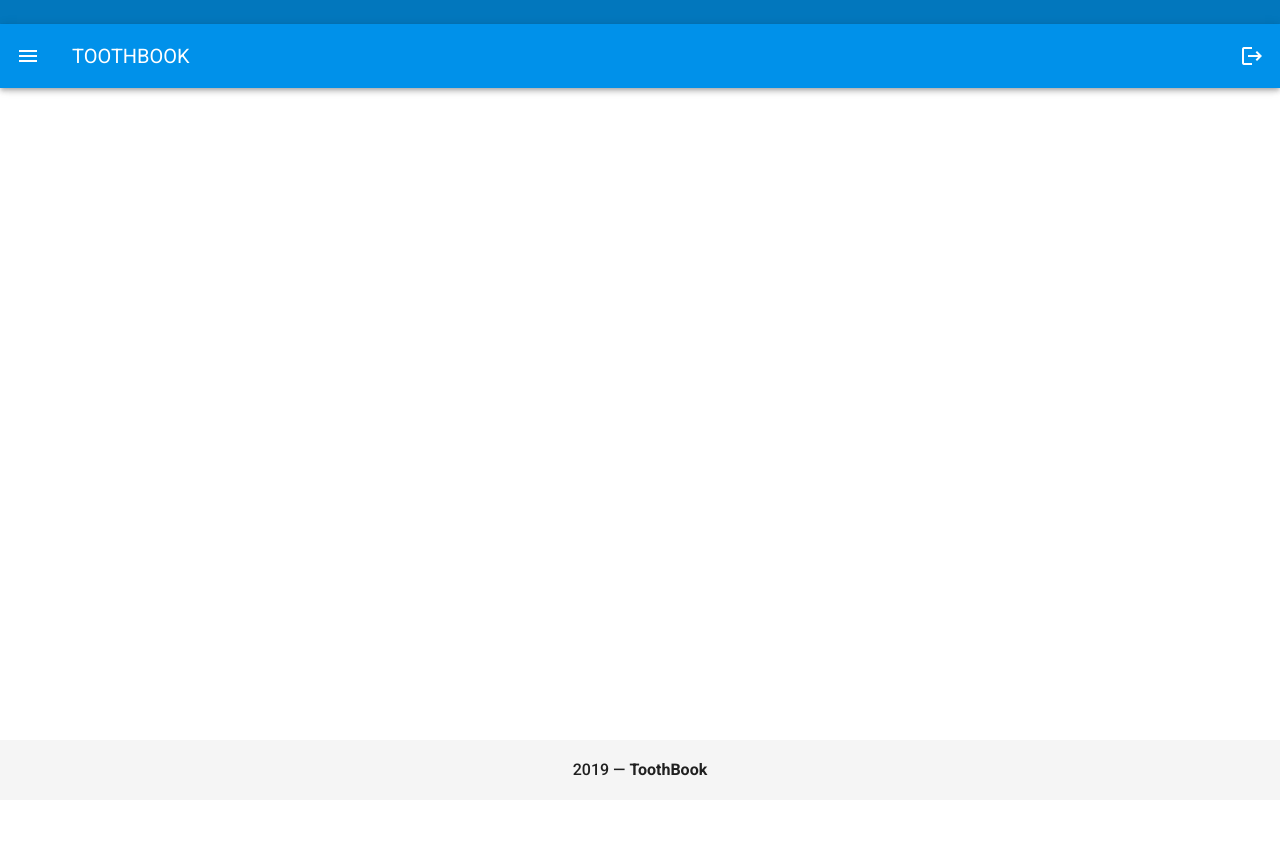
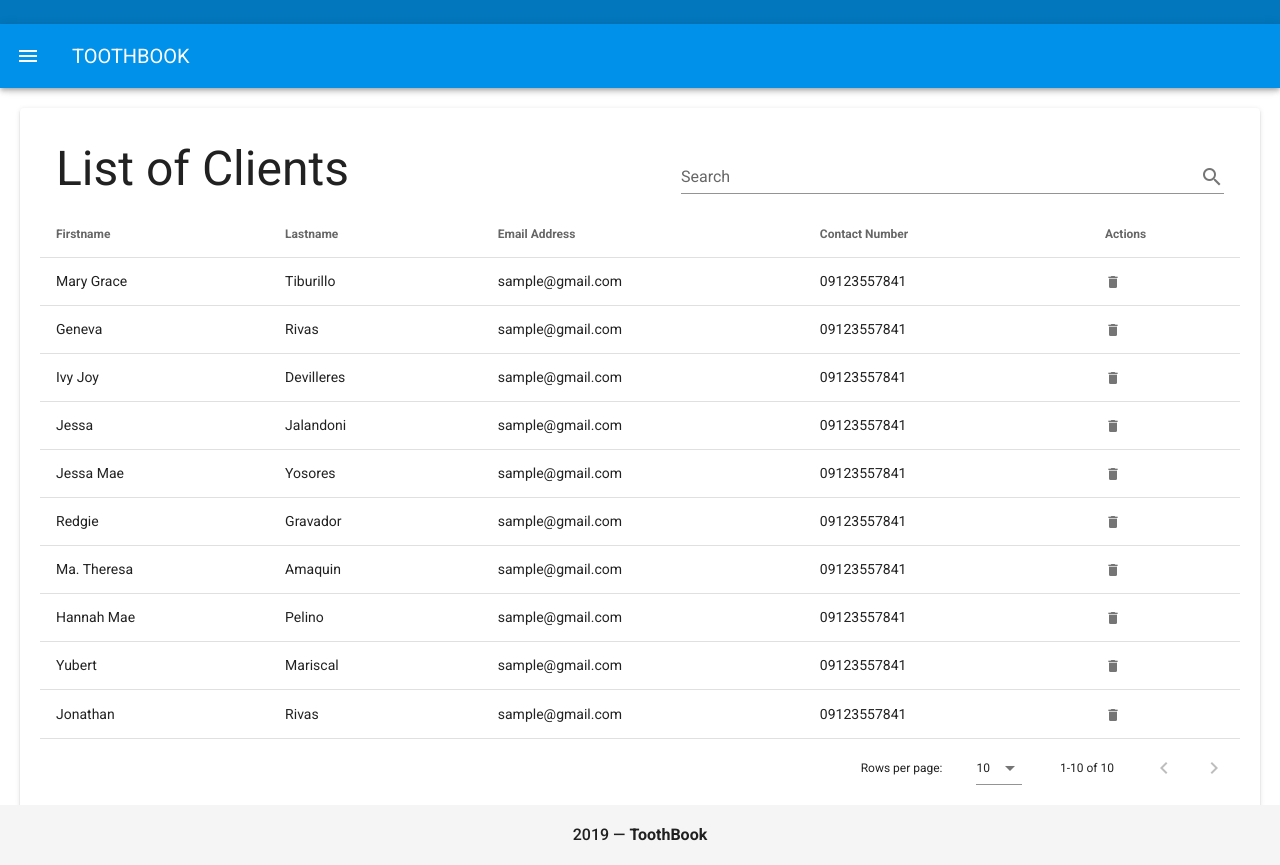
Before and after one commit to ToothBook/toothbook-admin, a Vue app: page /clients in a window 1280 px wide. Before the commit the page ends 800 px from the top, so only its background shows below. Built offline with nearby package versions, Linux system fonts and the light colour scheme.

Commit message:
committed

```diff
--- a/package.json
+++ b/package.json
@@ -36,7 +36,9 @@
       "plugin:vue/essential",
       "eslint:recommended"
     ],
-    "rules": {},
+    "rules": {
+      "no-console": "off"
+    },
     "parserOptions": {
       "parser": "babel-eslint"
     }
--- a/src/App.vue
+++ b/src/App.vue
@@ -1,26 +1,26 @@
-
 <template>
   <v-app>
-     <Header/>
+    <Header v-if="$route.name!= 'Login'" />
     <v-content>
-        <router-view/>
+      <router-view />
     </v-content>
   </v-app>
 </template>
+<script>
+/*eslint no-console: "error"*/
 
-<script>
 import Header from "@/components/Header";
 export default {
   name: "App",
-  components:{
+  components: {
     Header
   },
   methods: {
     LoginPage() {
-        if(this.$route.path == "/") {
-          return false
+      if (this.$route.path == "/") {
+        return false;
       } else {
-          return true
+        return true;
       }
     }
   }
--- a/src/components/Header.vue
+++ b/src/components/Header.vue
@@ -10,9 +10,6 @@
       <v-toolbar-title>TOOTHBOOK</v-toolbar-title>
       <v-spacer></v-spacer>
       <v-spacer></v-spacer>
-      <v-btn icon>
-        <v-icon>mdi-logout</v-icon>
-      </v-btn>
     </v-app-bar>
 
     <v-navigation-drawer
@@ -64,7 +61,7 @@
         cols="12"
         :to="'/admin'"
       >
-        <v-btn icon>
+        <v-btn v-on:click="logout()" icon>
         <v-icon>mdi-logout</v-icon>
       </v-btn>
         <strong>Logout</strong>
@@ -103,6 +100,13 @@ export default {
     group() {
       this.drawer = false;
     }
-  }
+  },
+  methods: {
+    logout() {
+
+        this.$router.push({name: 'Login'})
+
+    }
+  },
 };
 </script>
--- a/src/components/HelloWorld.vue
+++ /dev/null
@@ -1,14 +0,0 @@
-<template>
-  <v-container>
-
-  </v-container>
-</template>
-
-<script>
-export default {
-  name: 'HelloWorld',
-
-  data: () => ({
-  })
-};
-</script>
--- a/src/router/index.js
+++ b/src/router/index.js
@@ -1,40 +1,82 @@
 import Vue from 'vue'
 import VueRouter from 'vue-router'
-import Home from '../views/Home.vue'
 import Admin from '../views/Admin.vue'
 import Services from '../components/Schedule.vue'
 import Login from '../views/Login.vue'
-
+import Client from '../views/Clients.vue'
+// import { isNullOrUndefined } from 'util'
 
 Vue.use(VueRouter)
 
-const routes = [
+
+
+const router = new VueRouter({
+    mode: 'history',
+    base: process.env.BASE_URL,
+    routes: [
         {
-        path: '/',
+            path: '/login',
             name: 'Login',
-        component: Login
+            component: Login,
+            meta: {
+                tokenRequired: true
+            }
         },
         {
-        path: '/Home',
-        name: 'Home',
-        component: Home
+            path: "/",
+            redirect: {
+                path: "/admin"
+            },
+            meta: {
+                tokenRequired: false
+            }
         },
         {
             path: '/admin',
-        name: 'admin',
-        component: Admin
+            name: 'Dashboard',
+            component: Admin,
+            meta: {
+                tokenRequired: false
+            }
         },
         {
             path: '/services',
             name: 'services',
-        component: Services
+            component: Services,
+            meta: {
+                tokenRequired: false
+            }
         },
+        {
+            path: '/clients',
+            name: 'Clients',
+            component: Client,
+            meta: {
+                tokenRequired: false
+            }
+        },
+        {
+            path: "*",
+            redirect: {
+                path: "/"
+            }
+        }
     ]
-
-const router = new VueRouter({
-    mode: 'history',
-    base: process.env.BASE_URL,
-    routes
 })
+// router.beforeEach((to, from, next) => {
+//     if (!to.meta.tokenRequired) {
+//         if (!isNullOrUndefined(localStorage.getItem("isAuthenticated"))) {
+//             next("/login");
+//         } else {
+//             next();
+//         }
+//     } else {
+//         if (isNullOrUndefined(localStorage.getItem("isAuthenticated"))) {
+//             next("/");
+//         } else {
+//             next();
+//         }
+//     }
+// });
 
 export default router
--- a/src/views/Admin.vue
+++ b/src/views/Admin.vue
@@ -1,21 +1,118 @@
 <template>
-    <div class="admin">
-
-            <!-- <Sidebar /> -->
-            <div>Admin</div>
-            <div>
-                <router-view></router-view>
-            </div>
-
-    </div>
+  <v-data-table
+    :headers="headers"
+    :items="clients"
+    :single-expand="singleExpand"
+    :expanded.sync="expanded"
+    item-key="firstname"
+    show-expand
+    class="elevation-1"
+  >
+    <template v-slot:top>
+      <v-toolbar flat class="ma-5 mb-12 pa-5">
+        <v-spacer></v-spacer>
+        <v-toolbar-title class="text-center display-2">Queue of Clients</v-toolbar-title>
+        <v-spacer></v-spacer>
+      </v-toolbar>
+    </template>
+    <template v-slot:item.action="{ item }">
+      <v-icon
+        small
+        @click="deleteItem(item)"
+      >
+        mdi-delete
+      </v-icon>
+    </template>
+    <template v-slot:expanded-item="{ headers }">
+      <td :colspan="headers.length">Notes from the clients here</td>
+    </template>
+  </v-data-table>
 </template>
-
 <script>
-// import Sidebar from "../components/Sidebar.vue";
 export default {
-  name: "admin",
-  components: {
-    // Sidebar
+  name: "Dashboard",
+  data() {
+    return {
+      expanded: [],
+      singleExpand: false,
+      headers: [
+        {
+          text: "Firstname",
+          align: "left",
+          value: "firstname"
+        },
+        {
+          text: "Lastname",
+          value: "lastname"
+        },
+        { text: "Email Address", value: "email" },
+        { text: "Contact Number", value: "contact" },
+        { text: "Actions", value: "action", sortable: false },
+        { text: '', value: 'data-table-expand' },
+      ],
+      clients: [
+        {
+          firstname: "Mary Grace",
+          lastname: "Tiburillo",
+          email: "sample@gmail.com",
+          contact: "09123557841"
+        },
+        {
+          firstname: "Geneva",
+          lastname: "Rivas",
+          email: "sample@gmail.com",
+          contact: "09123557841"
+        },
+        {
+          firstname: "Ivy Joy",
+          lastname: "Devilleres",
+          email: "sample@gmail.com",
+          contact: "09123557841"
+        },
+        {
+          firstname: "Jessa",
+          lastname: "Jalandoni",
+          email: "sample@gmail.com",
+          contact: "09123557841"
+        },
+        {
+          firstname: "Jessa Mae",
+          lastname: "Yosores",
+          email: "sample@gmail.com",
+          contact: "09123557841"
+        },
+        {
+          firstname: "Redgie",
+          lastname: "Gravador",
+          email: "sample@gmail.com",
+          contact: "09123557841"
+        },
+        {
+          firstname: "Ma. Theresa",
+          lastname: "Amaquin",
+          email: "sample@gmail.com",
+          contact: "09123557841"
+        },
+        {
+          firstname: "Hannah Mae",
+          lastname: "Pelino",
+          email: "sample@gmail.com",
+          contact: "09123557841"
+        },
+        {
+          firstname: "Yubert",
+          lastname: "Mariscal",
+          email: "sample@gmail.com",
+          contact: "09123557841"
+        },
+        {
+          firstname: "Jonathan",
+          lastname: "Rivas",
+          email: "sample@gmail.com",
+          contact: "09123557841"
+        }
+      ]
+    };
   }
 };
 </script>
--- /dev/null
+++ b/src/views/Clients.vue
@@ -0,0 +1,123 @@
+<template>
+  <v-card class="ma-5 mb-12 pa-5" >
+    <v-card-title class="display-2">
+      List of Clients
+      <v-spacer></v-spacer>
+      <v-text-field
+        v-model="search"
+        append-icon="search"
+        label="Search"
+        single-line
+        hide-details
+      ></v-text-field>
+    </v-card-title>
+    <v-data-table
+      :headers="headers"
+      :items="clients"
+      :search="search"
+    >
+    <template v-slot:item.action="{ item }">
+      <v-icon
+        small
+        @click="deleteItem(item)"
+      >
+        mdi-delete
+      </v-icon>
+    </template>
+    </v-data-table>
+  </v-card>
+</template>
+
+<script>
+  export default {
+    name:"Clients",
+    data () {
+      return {
+        search: '',
+        headers: [
+          {
+            text: 'Firstname',
+            align: 'left',
+            value: 'firstname',
+          },
+          {
+            text: 'Lastname',
+            value: 'lastname',
+          },
+          { text: 'Email Address', value: 'email' },
+          { text: 'Contact Number', value: 'contact' },
+          { text: "Actions", value: "action", sortable: false }
+        ],
+        clients: [
+          {
+            firstname: 'Mary Grace',
+            lastname: 'Tiburillo',
+            email: 'sample@gmail.com',
+            contact: '09123557841',
+          },
+          {
+            firstname: 'Geneva',
+            lastname: 'Rivas',
+             email: 'sample@gmail.com',
+            contact: '09123557841',
+          },
+          {
+            firstname: 'Ivy Joy',
+            lastname: 'Devilleres',
+             email: 'sample@gmail.com',
+            contact: '09123557841',
+          },
+          {
+            firstname: 'Jessa',
+            lastname: 'Jalandoni',
+             email: 'sample@gmail.com',
+            contact: '09123557841',
+          },
+          {
+            firstname: 'Jessa Mae',
+            lastname: 'Yosores',
+             email: 'sample@gmail.com',
+            contact: '09123557841',
+          },
+          {
+            firstname: 'Redgie',
+            lastname: 'Gravador',
+             email: 'sample@gmail.com',
+            contact: '09123557841',
+          },
+          {
+            firstname: 'Ma. Theresa',
+            lastname: 'Amaquin',
+             email: 'sample@gmail.com',
+            contact: '09123557841',
+          },
+          {
+            firstname: 'Hannah Mae',
+            lastname: 'Pelino',
+             email: 'sample@gmail.com',
+            contact: '09123557841',
+          },
+          {
+            firstname: 'Yubert',
+            lastname: 'Mariscal',
+             email: 'sample@gmail.com',
+           contact: '09123557841',
+          },
+          {
+            firstname: 'Jonathan',
+            lastname: 'Rivas',
+            email: 'sample@gmail.com',
+            contact: '09123557841',
+          },
+        ],
+      }
+    },
+    methods:{
+    deleteItem(item) {
+      const index = this.clients.indexOf(item);
+      confirm("Are you sure you want to delete this item?") &&
+        this.clients.splice(index, 1);
+    },
+    }
+  }
+</script>
--- a/src/views/Home.vue
+++ b/src/views/Home.vue
@@ -1,6 +1,6 @@
 <template>
   <div class="home">
-    <img alt="Vue logo" src="../assets/logo.png">
+    <img alt="Vue logo" src="../assets/tooth.png">
     <HelloWorld msg="Welcome to Your Vue.js App"/>
   </div>
 </template>
--- a/src/views/Login.vue
+++ b/src/views/Login.vue
@@ -68,7 +68,7 @@
   methods: {
     login() {
       if(this.username == "admin" && this.password == "admin"){
-        this.$router.push({name: 'Home'})
+        this.$router.push({name: 'Dashboard'})
       }else{
         alert("Invalid credentials")
       }
```
Also changed, not shown: src/assets/tooth.png (added). Lines whose indentation alone changed are shown as unchanged.
